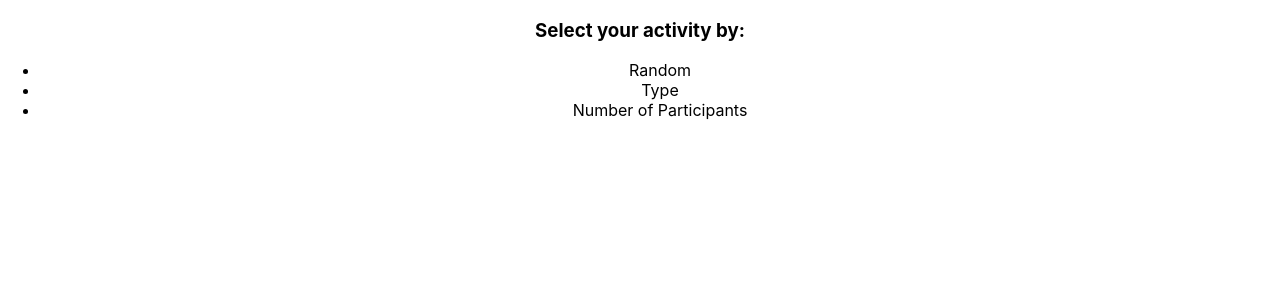
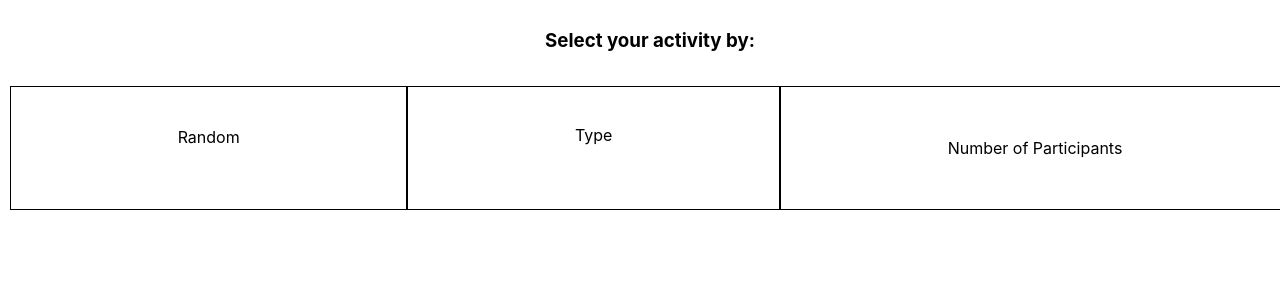
Before and after one commit to jevoncochran/Redux-Activity-Generator, a React (Create React App) app in the folder activities/: page / in a window 1280 px wide. Shown: the top 300 px of the page. Built offline with nearby package versions, Linux system fonts and the light colour scheme.

Commit message:
got NumberOfParticipants API call working

```diff
--- a/activities/src/App.css
+++ b/activities/src/App.css
@@ -1,5 +1,6 @@
 .App {
   text-align: center;
+  box-sizing: border-box;
 }
 
 .App-logo {
@@ -36,3 +37,38 @@
     transform: rotate(360deg);
   }
 }
+
+.criteria-grid {
+  width: 100%;
+  display: grid;
+  grid-template-areas:
+    'header header header'
+    'col1 col2 col3'
+  ;
+  padding: 10px;
+}
+
+.criteria-header {
+  grid-area: header;
+}
+
+.criteria-1 {
+  list-style: none;
+  border: 1px solid black;
+  padding: 10%;
+  grid-area: col1;
+}
+
+.criteria-2 {
+  list-style: none;
+  border: 1px solid black;
+  padding: 10%;
+  grid-area: col2;
+}
+
+.criteria-3 {
+  list-style: none;
+  border: 1px solid black;
+  padding: 10%;
+  grid-area: col3;
+}
--- a/activities/src/actions/participantNumActions.js
+++ b/activities/src/actions/participantNumActions.js
@@ -15,7 +15,7 @@ export const getActivityByParticipants = num => dispatch => {
     axios.get(`http://www.boredapi.com/api/activity?participants=${num}`)
     .then(res => {
         console.log(res);
-        dispatch({ type: GET_ACTIVITY_BY_PARTICIPANTS_SUCCESS, dispatch: res.data })
+        dispatch({ type: GET_ACTIVITY_BY_PARTICIPANTS_SUCCESS, payload: res.data })
     })
     .catch(err => console.log(err))
 }
--- a/activities/src/components/Criteria.js
+++ b/activities/src/components/Criteria.js
@@ -6,18 +6,16 @@ import { getRandom, toggleTypeMode, turnParticipantNumModeOn } from "../actions"
 const Criteria = props => {
 
     return (
-        <div>
-            <h3>Select your activity by:</h3>
+        <div className="criteria-grid">
+            <h3 className="criteria-header">Select your activity by:</h3>
 
-            {/* unorder list of activity criteria selectors */}
-            <ul>
-                {/* clicking below makes API call to get random activity */}
-                <li onClick={props.getRandom}>Random</li>
-                {/* clicking here turns typeMode on, causing TypeMenu component to render */}
-                <li onClick={props.toggleTypeMode}>Type</li>
-                {/* click here turns participantNumMode, causing NumberofParticipants to render */}
-                <li onClick={props.turnParticipantNumModeOn}>Number of Participants</li>
-            </ul>
+
+            {/* clicking below makes API call to get random activity */}
+            <p className="criteria-1" onClick={props.getRandom}>Random</p>
+            {/* clicking here turns typeMode on, causing TypeMenu component to render */}
+            <p className="criteria-2" onClick={props.toggleTypeMode}>Type</p>
+            {/* click here turns participantNumMode, causing NumberofParticipants to render */}
+            <p className="criteria-3" onClick={props.turnParticipantNumModeOn}>Number of Participants</p>
         </div>
     )
 }
--- a/activities/src/components/NumberOfParticipants.js
+++ b/activities/src/components/NumberOfParticipants.js
@@ -8,29 +8,36 @@ const NumberOfParticipants = props => {
 
     const numArr = [1, 2, 3, 4, 5, 6, 7, 8, 9, 10];
 
-    const returnActivity = (e) => {
+    const handleNumberChange = e => setHowMany(e.target.value);
+
+    const returnActivity = e => {
         e.preventDefault();
-        let selected = document.getElementById('opt').selectedIndex.value;
-        setHowMany(selected);
         props.getActivityByParticipants(howMany);
-        console.log('selected: ' + selected);
     }
 
-    useEffect(() => {
-        console.log('from useEffect: ' + howMany);
-    }, [howMany])
+    // const returnActivity = (e) => {
+    //     e.preventDefault();
+    //     let selected = document.getElementById('opt').selectedIndex.value;
+    //     setHowMany(selected);
+    //     props.getActivityByParticipants(howMany);
+    //     console.log('selected: ' + selected);
+    // }
 
-    console.log(returnActivity);
+    // useEffect(() => {
+    //     console.log('from useEffect: ' + howMany);
+    // }, [howMany])
+
+    // console.log(returnActivity);
 
     return (
-        <form>
-            <select id="opt">
+        <form onSubmit={e => returnActivity(e)}>
+            <select id="opt" onChange={handleNumberChange}>
                 <option>How many participants</option>
                {numArr.map(n => (
                    <option key={n} value={n}>{n}</option>
                ))}
             </select>
-            <button onSubmit={e => returnActivity(e)}>Submit</button>
+            <button type="submit">Submit</button>
         </form>
     )
 }
--- a/activities/src/components/TypeMenu.js
+++ b/activities/src/components/TypeMenu.js
@@ -5,6 +5,7 @@ import { getActivityByType } from "../actions";
 
 const TypeMenu = props => {
 
+    // array that holds text used to create <li> elements in return: activity type selection
     const activityArr = [
         'Education',
         'Recreational',
@@ -17,6 +18,7 @@ const TypeMenu = props => {
         'Busywork'
     ];
 
+    // onClick fn that dispatces action to make API call
     const returnActivity = t => {
         props.getActivityByType(t.toLowerCase());
     }
@@ -25,6 +27,7 @@ const TypeMenu = props => {
         <div>
             <h2>Please select an activity type:</h2>
             <ul>
+                {/* creates <li> for each activity type, giving each one an onClick to make API call based on selection */}
                 {activityArr.map(category => (
                     <li key={category} onClick={e => returnActivity(category)}>{category}</li>
                 ))}
```
